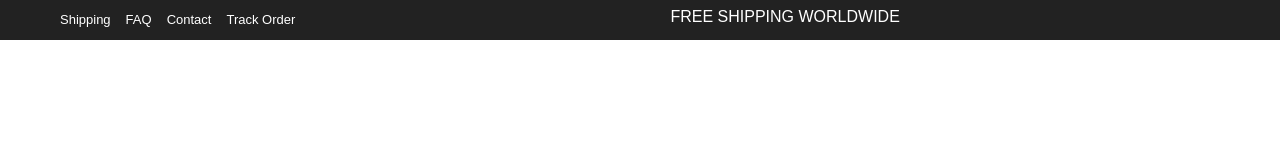
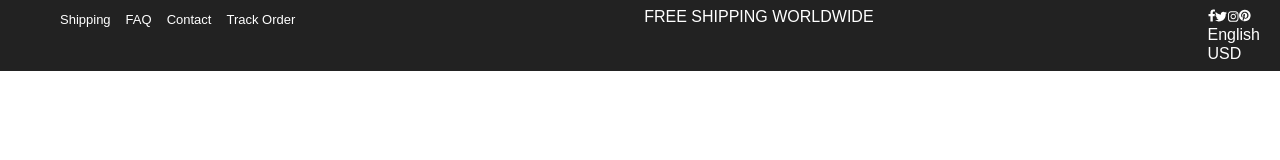
Before and after one commit to LuxuriaCode/projectThree, a website: page public/index.html in a window 1280 px wide. Shown: the top 160 px of the page. Drawn offline with Linux system fonts and the light colour scheme; a web font is replaced by a local one.

Commit message:
Додано Socials

```diff
--- a/public/index.html
+++ b/public/index.html
@@ -19,8 +19,16 @@
             <div class="text">
                 FREE SHIPPING WORLDWIDE
             </div>
-            <div class="socials">
-                <a class="facebook" href=""></a><a class="twitter" href=""></a><a class="instagram" href=""></a><a class="pinterest" href=""></a>
+            <div class="personalisation">
+                <div class="socials">
+                    <a class="facebook" href="https://uk-ua.facebook.com/"><img class="facebook" src="./img/icons/socials/facebook.svg" alt="facebook"></a><a class="twitter" href="https://twitter.com/?lang=ru"><img class="twitter" src="./img/icons/socials/twitter.svg" alt="twitter"></a><a class="instagram" href="https://www.instagram.com/"><img class="instagram" src="./img/icons/socials/instagram.svg" alt="instagram"></a><a class="pinterest" href=""><img class="pinterest" src="./img/icons/socials/pinteres.svg" alt="pinterest"></a>
+                </div>
+                <div class="language">
+                    <batton>English</batton>
+                </div>
+                <div class="money">
+                    <batton>USD</batton>
+                </div>
             </div>
         </div>
     </header>
--- a/src/style/main.sass
+++ b/src/style/main.sass
@@ -26,4 +26,22 @@ header.soft
         line-height: 24px
         color: $text-white
         margin-right: 15px
-    .socials a
+    .personalisation
+        display: flex
+        .socials a
+            .facebook
+                font-size: 14px
+                line-height: 15px
+                margin-right: 24px
+            .twitter
+                font-size: 14px
+                line-height: 15px
+                margin-right: 24px
+            .intagram
+                font-size: 14px
+                line-height: 15px
+                margin-right: 24px
+            .pinterest
+                font-size: 14px
+                line-height: 15px
+                margin-right: 24px
```
Also changed, not shown: 1 other file.
